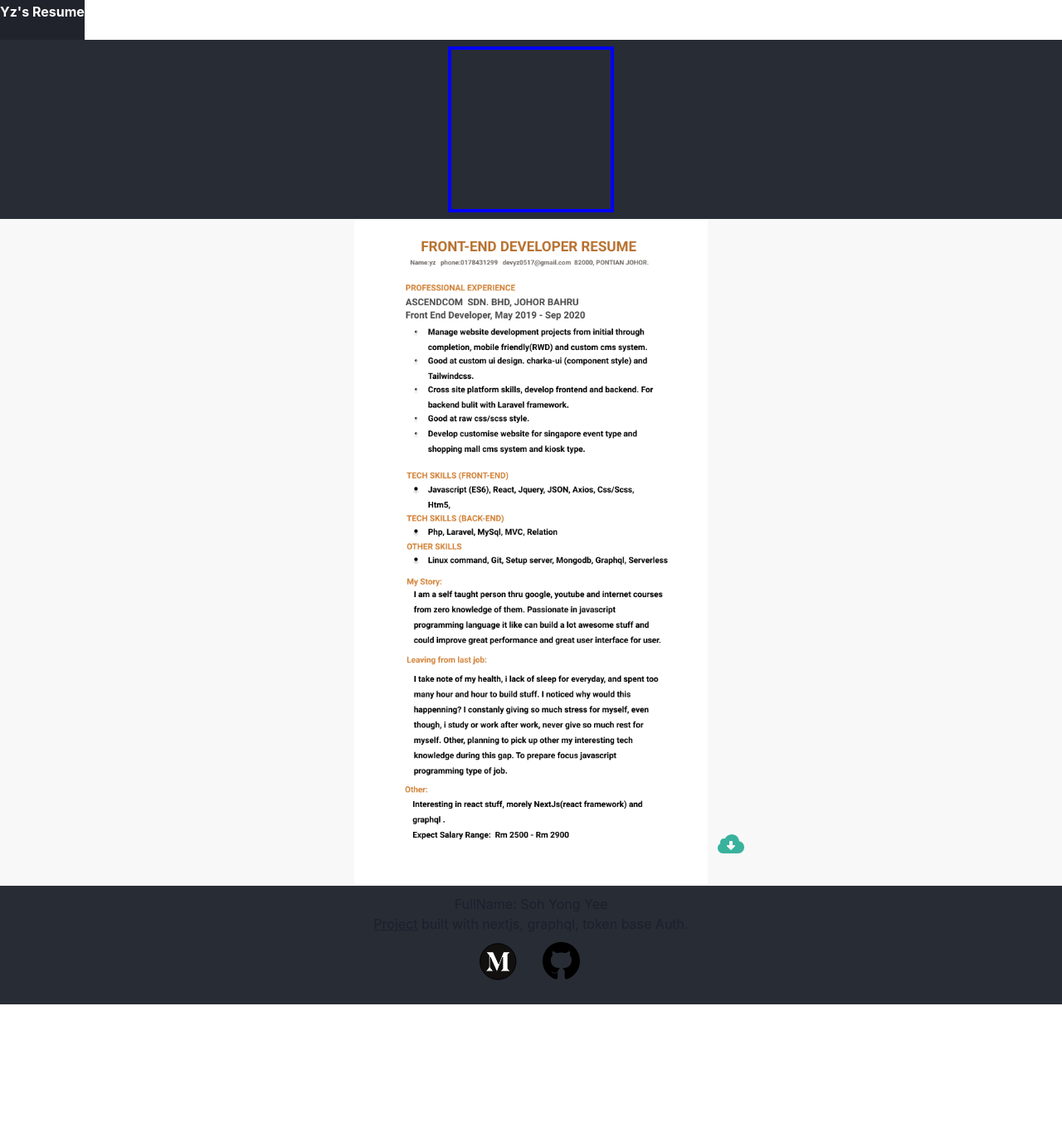
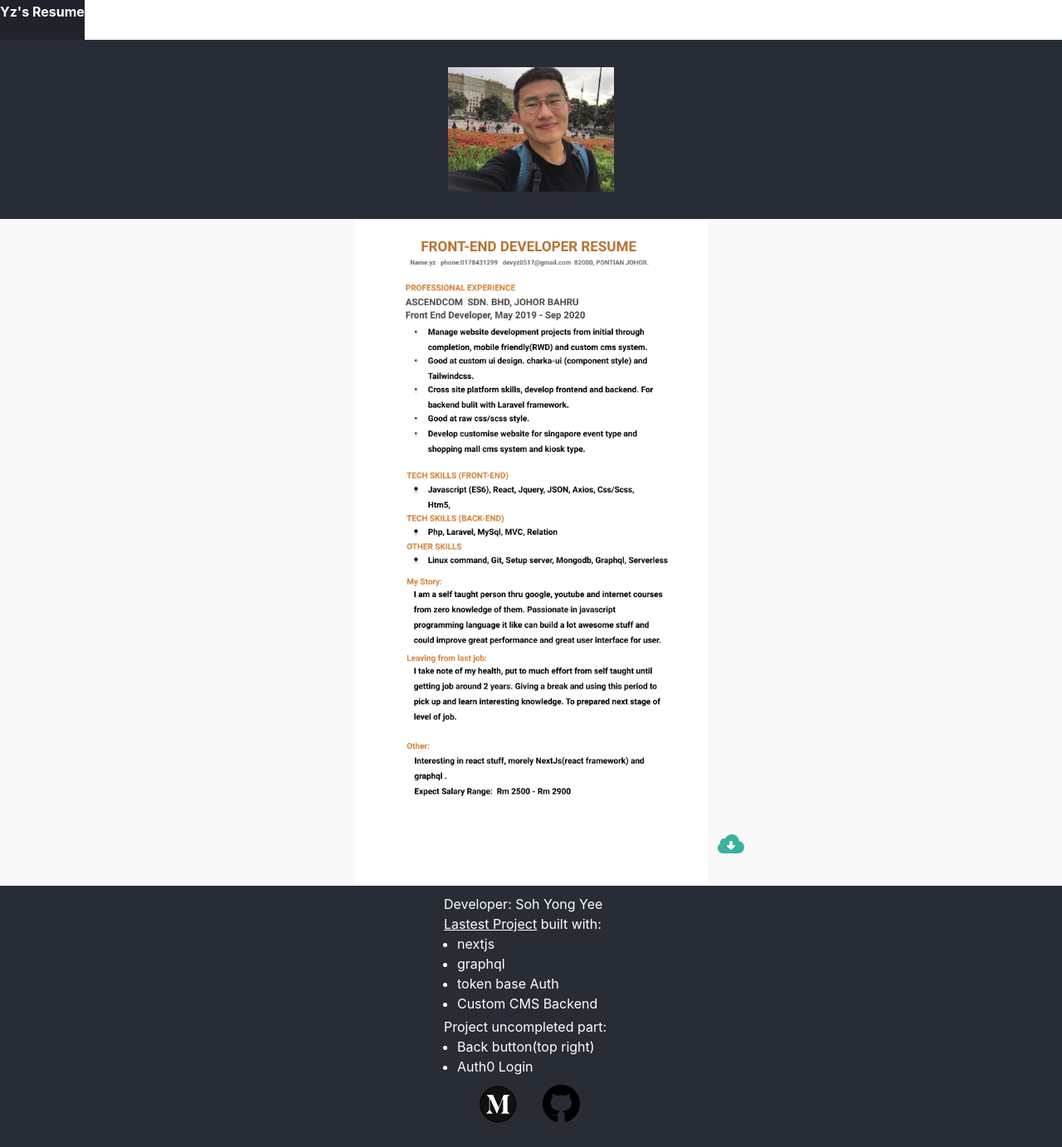
Before and after one commit to wilkersoh/resume, a Next.js app: page / in a window 1280 px wide. Shown: the whole page at 83% size. Before the commit the page ends 1211 px from the top, so only its background shows below. Built offline with nearby package versions, Linux system fonts and the light colour scheme.

Commit message:
update resume

```diff
--- a/pages/index.js
+++ b/pages/index.js
@@ -1,17 +1,7 @@
 import Head from "next/head";
 import Image from "next/image";
 import Nextlink from "next/link";
-import {
-  Box,
-  Text,
-  Badge,
-  UnorderedList,
-  OrderedList,
-  ListItem,
-  ListIcon,
-  Tooltip,
-  Link,
-} from "@chakra-ui/react";
+import { Box, Text, UnorderedList, ListItem, Link } from "@chakra-ui/react";
 import App from "../components/App";
 import Medium from "../icons/Medium";
 import Github from "../icons/Github";
@@ -42,6 +32,9 @@ const SKILLS_LEVEL_1 = {
 export default function Home() {
   return (
     <App>
+      <Head>
+        <title>Yz's resume</title>
+      </Head>
       <Box
         as='haeder'
         h='48px'
@@ -60,9 +53,16 @@ export default function Home() {
       </Box>
       <Box as='main' flex={1} w='full'>
         <Box d='flex' flexDir={{ sm: "column" }}>
-          <Box style={{ backgroundColor: "rgb(40, 44, 53)" }} w='full' py={8}>
-            <Box w='200px' h='200px' mx='auto' className='blue'>
-              {/* <Image /> */}
+          <Box
+            style={{ backgroundColor: "rgb(40, 44, 53)" }}
+            w='full'
+            py={{ sm: 8, md: 2 }}>
+            <Box
+              w={{ sm: "200px", md: "350px" }}
+              h={{ sm: "200px", md: "350px" }}
+              mx='auto'
+              position='relative'>
+              <Image src='/images/yz.jpg' layout='fill' objectFit='contain' />
             </Box>
           </Box>
           <Box
@@ -111,23 +111,42 @@ export default function Home() {
         flexDir={{ sm: "column", lg: "row" }}
         alignItems='center'
         textAlign={{ sm: "center", lg: "left" }}
-        justifyContent='space-around'
+        justifyContent={{ sm: "space-around", lg: "center" }}
         px={4}
         py={10}
         style={{ backgroundColor: "rgb(40, 44, 53)" }}>
+        <Box textAlign='left' mx={{ sm: "auto", lg: 0 }} pr={{ lg: 10 }}>
+          <Box color='white'>Developer: Soh Yong Yee</Box>
           <Box>
-          <Box>FullName: Soh Yong Yee</Box>
-          <Box>
-            <Text>
+            <Box d='flex' flexDir={{ sm: "column", lg: "row" }} color='white'>
+              <Text pr={{ md: 6 }}>
                 <Link
                   textDecor='underline'
                   color='blue.600'
                   target='_blank'
                   href='https://dayfruit.staging.selfpaths.com/'>
-                Project
+                  Lastest Project
                 </Link>{" "}
-              built with nextjs, graphql, token base Auth.
+                built with:
               </Text>
+              <UnorderedList>
+                <ListItem>nextjs</ListItem>
+                <ListItem>graphql</ListItem>
+                <ListItem>token base Auth</ListItem>
+                <ListItem>Custom CMS Backend</ListItem>
+              </UnorderedList>
+            </Box>
+            <Box
+              d='flex'
+              flexDir={{ sm: "column", lg: "row" }}
+              color='white'
+              mt={4}>
+              <Text pr={{ md: 4 }}>Project uncompleted part:</Text>
+              <UnorderedList>
+                <ListItem>Back button(top right)</ListItem>
+                <ListItem>Auth0 Login</ListItem>
+              </UnorderedList>
+            </Box>
           </Box>
         </Box>
         <Box d='flex' justifyContent='center'>
```
Also changed, not shown: public/images/resume.png, public/images/yz.jpg (added). Lines whose indentation alone changed are shown as unchanged.
